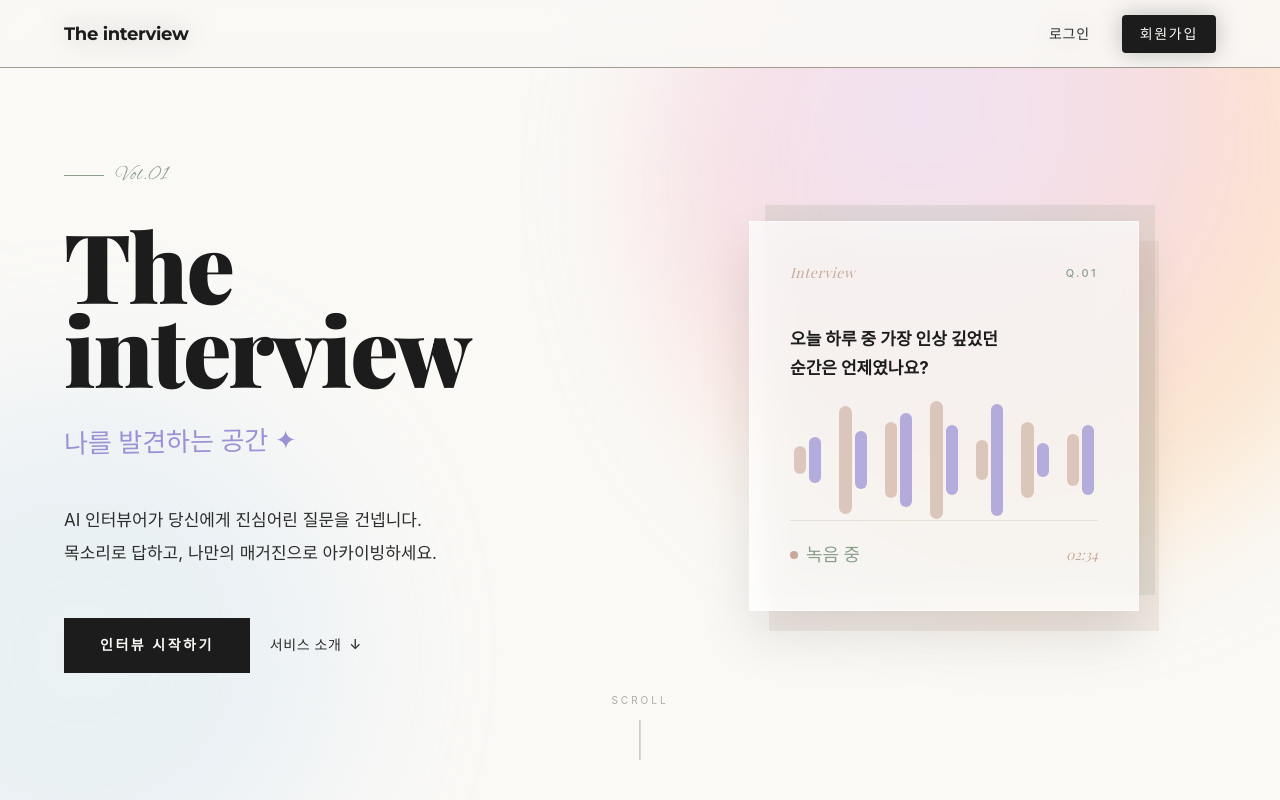
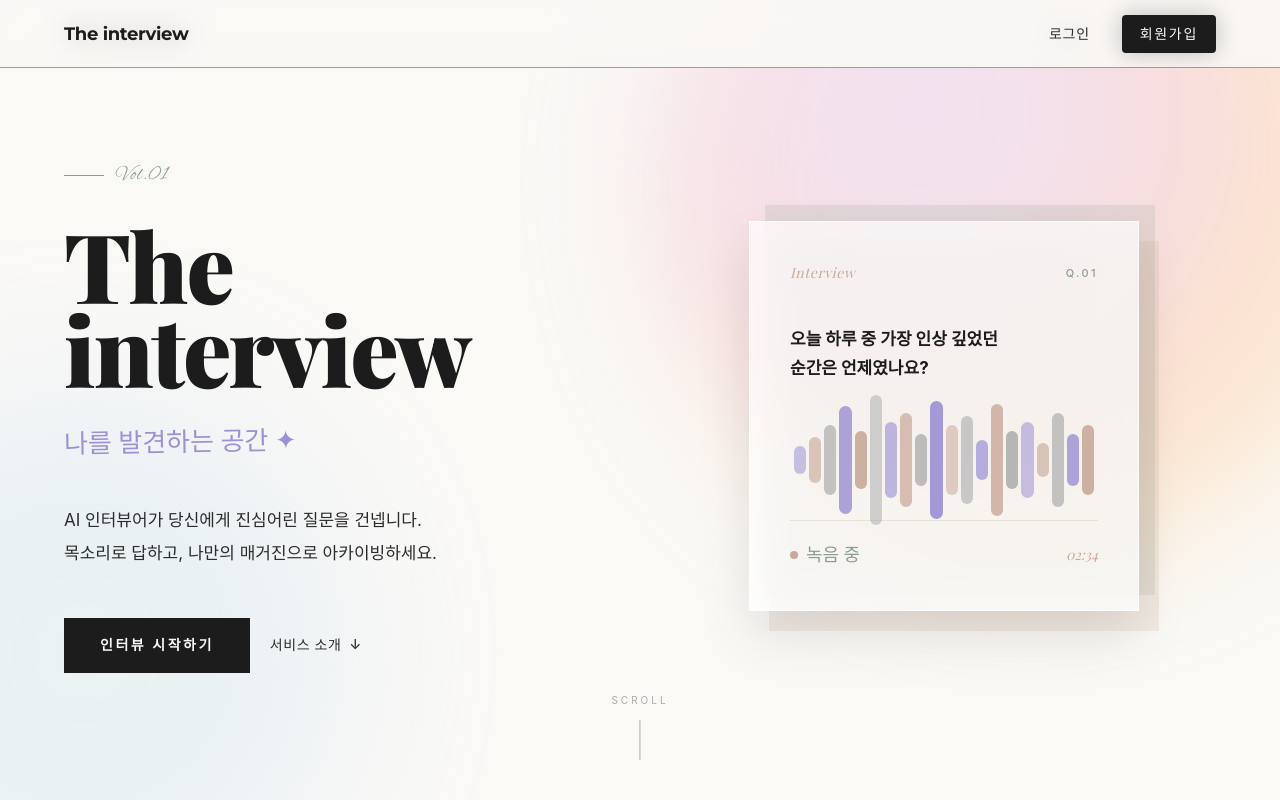
Before and after one commit to wynsumhi/the-interview, a Next.js app in the folder fe/: page / in a window 1280 px wide. Shown: the top 800 px of the page. Built offline with nearby package versions, Linux system fonts and the light colour scheme; a web font is replaced by a local one.

Commit message:
S14P21A307-346 style: 웨이브폼 3색으로 복원, sage 자리를 회색(#b0b0b0)으로 대체

```diff
--- a/fe/src/components/intro/IntroSection.tsx
+++ b/fe/src/components/intro/IntroSection.tsx
@@ -5,7 +5,7 @@ const WAVE_HEIGHTS = [
   28, 46, 70, 108, 58, 130, 76, 94, 52, 118, 70, 88, 40, 112, 58, 76, 34, 94,
   52, 70,
 ];
-const WAVE_COLORS = ["#c9a99a", "#9b91d4"];
+const WAVE_COLORS = ["#9b91d4", "#c9a99a", "#b0b0b0"];
 
 export default function IntroSection() {
   return (
@@ -72,7 +72,7 @@ export default function IntroSection() {
                         height: `${h}px`,
                         background: WAVE_COLORS[i % 3],
                         animationDelay: `${i * 0.075}s`,
-                        opacity: 0.6 + (i % 3) * 0.13,
+                        opacity: 0.55 + (i % 5) * 0.09,
                       }}
                     />
                   ))}
```
